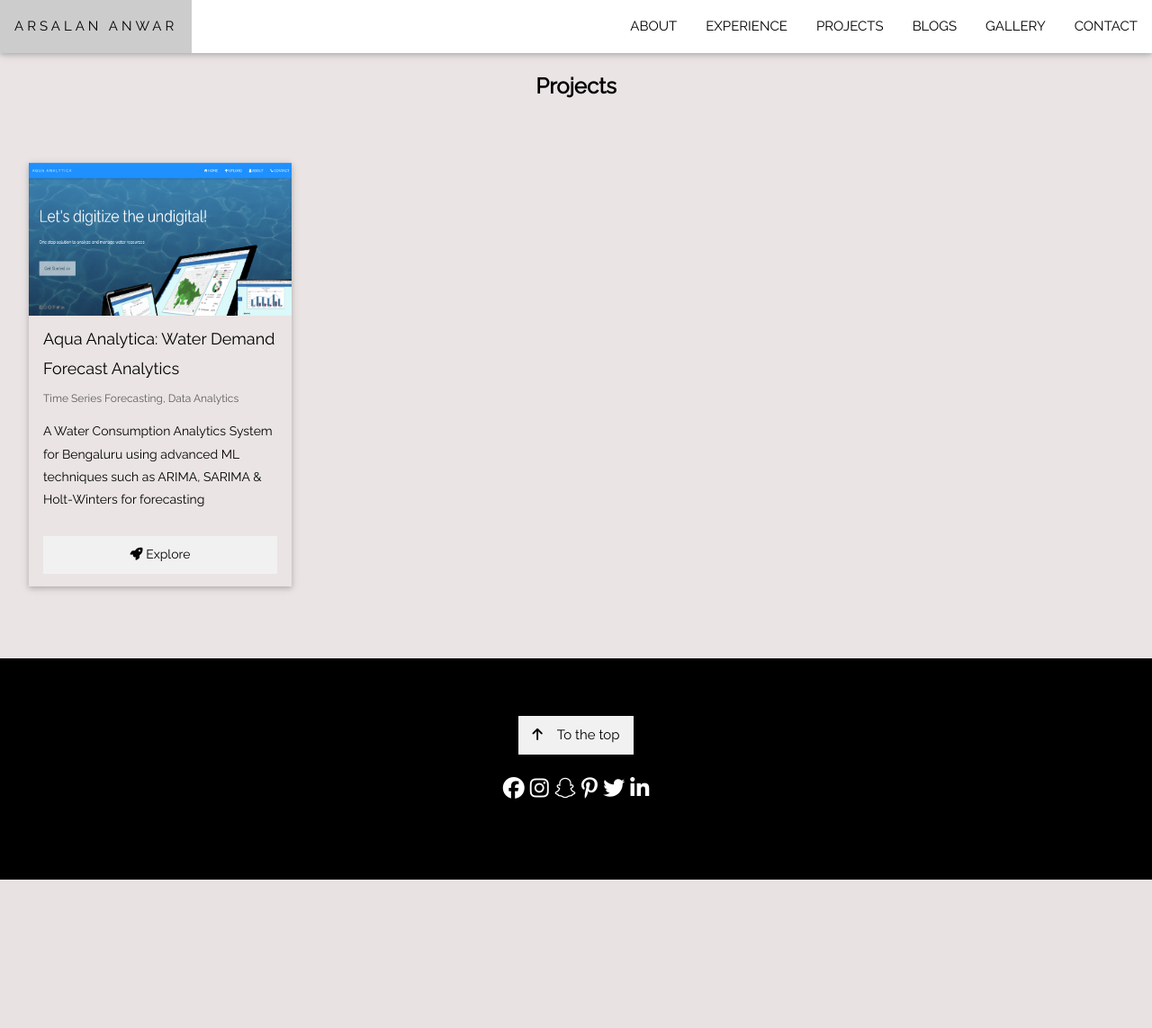
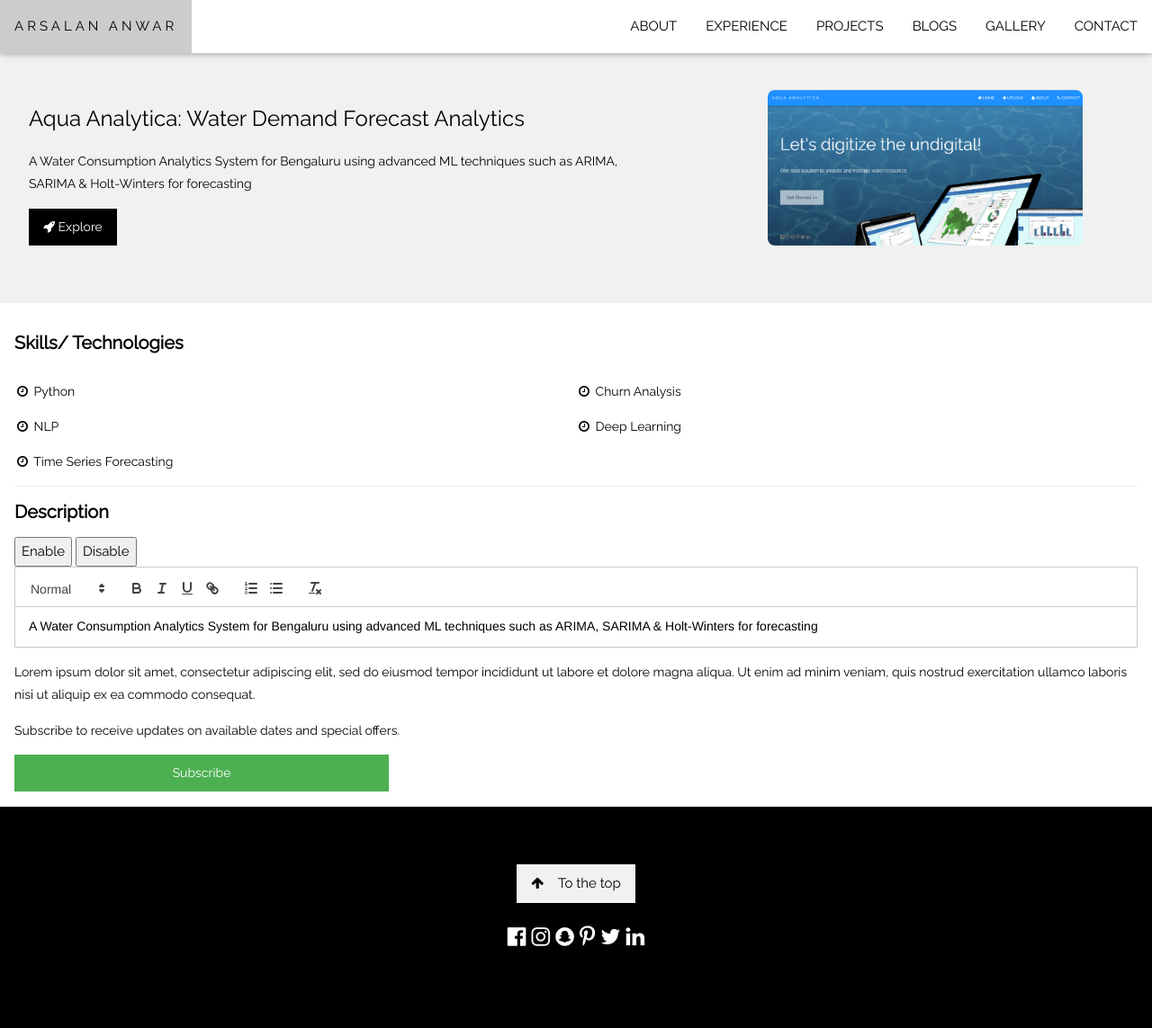
Before and after one commit to arsalananwar11/Arsalan-Portfolio, a Flask app: page /project/1 in a window 1280 px wide. Shown: the whole page at 90% size. Before the commit the page ends 978 px from the top, so only its background shows below. Run offline with Flask 3, Linux system fonts and the light colour scheme; data comes from the database, SQL or seed files in the repository; some libraries are stand-ins or nearby versions.

Commit message:
Rich editor added to the project dashboard

```diff
--- a/app.py
+++ b/app.py
@@ -13,7 +13,7 @@ from db_helper import DatabaseActions
 
 app = Flask(__name__)
 
-ENV = 'dev' # development or production
+ENV = 'prod' # development or production
 
 @app.route("/")
 @app.route("/dashboard")
--- /dev/null
+++ b/static/css/project_dashboard.css
@@ -0,0 +1,19 @@
+.inactive .ql-editor {
+    padding:0;
+    line-height:inherit;
+  }
+
+  .inactive .ql-editor p {
+    padding:inherit;
+    margin-bottom:10px;
+  }
+
+  .inactive .ql-toolbar {
+    display:none;
+  }
+
+  .inactive .ql-container.ql-snow {
+    border:none;
+    font-family:inherit;
+    font-size:inherit;
+  }
--- /dev/null
+++ b/static/js/project_dashboard.js
@@ -0,0 +1,20 @@
+const options = {
+theme: "snow",
+enable: false
+};
+var projectBody = document.getElementById('project-body'),
+projectContainer = document.getElementById('project-container'),
+    onButton = document.getElementById('on'),
+    offButton = document.getElementById('off');
+
+var quill = new Quill(projectBody, options);
+
+onButton.addEventListener('click', function() {
+projectContainer.classList.remove('inactive')
+quill.enable(true);
+});
+
+offButton.addEventListener('click', function() {
+projectContainer.classList.add('inactive');
+quill.enable(false);
+});
--- a/templates/components/main.html
+++ b/templates/components/main.html
@@ -5,11 +5,13 @@
   <title>Arsalan Anwar</title>
   <meta charset="UTF-8">
   <meta name="viewport" content="width=device-width, initial-scale=1">
+  <script src="https://ajax.googleapis.com/ajax/libs/jquery/3.5.1/jquery.min.js"></script>
   <link rel="stylesheet" href="https://www.w3schools.com/w3css/4/w3.css">
   <link rel="stylesheet" href="https://fonts.googleapis.com/css?family=Raleway">
   <link rel="stylesheet" href="https://cdnjs.cloudflare.com/ajax/libs/font-awesome/4.7.0/css/font-awesome.min.css">
   <link rel="stylesheet" href="{{url_for('static', filename='css/dashboard.css')}}">
   <link rel="stylesheet" href="{{url_for('static', filename='css/experience.css')}}">
+  <link rel="stylesheet" href="{{url_for('static', filename='css/project_dashboard.css')}}">
 
   <link rel="icon" href="https://th.bing.com/th/id/OIP.5fpEn8_U0Yz5ct2HGu4KbAAAAA?w=164&h=180&c=7&r=0&o=5&dpr=1.3&pid=1.7" type="image/x-icon" />
   <style>
@@ -46,6 +48,6 @@ body, html {
   </body>
 
   {% block page_scripts %} {% endblock %}
-  <script src="https://ajax.googleapis.com/ajax/libs/jquery/3.5.1/jquery.min.js"></script>
-  <script src='https://kit.fontawesome.com/a076d05399.js' crossorigin='anonymous'></script>
+  <!-- <script src="https://ajax.googleapis.com/ajax/libs/jquery/3.5.1/jquery.min.js"></script> -->
+  <!-- <script src='https://kit.fontawesome.com/a076d05399.js' crossorigin='anonymous'></script> -->
 </html>
--- a/templates/dashboard.html
+++ b/templates/dashboard.html
@@ -1,6 +1,8 @@
 {% extends "components/main.html" %}
 
 {% block page_body %}
+
+<script src="https://ajax.googleapis.com/ajax/libs/jquery/3.5.1/jquery.min.js"></script>
 
 <!-- Header with full-height image -->
 <header class="bgimg-1 w3-display-container w3-grayscale-min" id="top">
@@ -87,6 +89,7 @@
   </div>
 </div>
 
+
 <script>
 // Modal Image Gallery
 function onClick(element) {
--- a/templates/project_dashboard.html
+++ b/templates/project_dashboard.html
@@ -1,28 +1,64 @@
 {% extends "components/main.html" %}
 
 {% block page_body %}
+<!-- Include the Quill library -->
+<link href="https://cdn.quilljs.com/1.3.6/quill.snow.css" rel="stylesheet">
+<script src="https://cdn.quilljs.com/1.3.6/quill.js"></script>
 
-<div class="w3-container" style="padding:64px 16px" id="projects">
-    <h3 class="w3-center"><strong>Projects</strong></h3>
-    <!-- <p class="w3-center w3-large">Here are the projects implemented by Arsalan</p> -->
+<div class="w3-main w3-white">
+    <div class="w3-container w3-light-grey" style="padding:100px 16px 50px 16px" id="project-brief">
+        <div class="w3-row-padding">
+          <div class="w3-col m7">
+            <h3>{{project[1]}}</h3>
+            <p>
+                {{project[2]}}
+            </p>
+            <p><a href="#work" class="w3-button w3-black"><i class="fa fa-rocket"></i> Explore</a></p>
+          </div>
+          <div class="w3-col m1">
+            <p></p>
+          </div>
+          <div class="w3-col m4">
+            <img class="w3-image w3-round-large" src="./../static/img/{{project[6]}}" alt="About" width="350" height="250">
+          </div>
+        </div>
+      </div>
 
-    <div class="w3-row-padding" style="margin-top:64px">
-        <div class="w3-col l3 m6 w3-margin-bottom">
-            <div class="w3-card">
-            <img src="./../static/img/{{project[6]}}" class="project-cover" alt="Project" style="width:100%">
-            <div class="w3-container">
-                <h5 class="project-title">{{project[1]}}</h5>
-                <p class="w3-opacity category-tag">{{project[3]}}</p>
-                <p class="project-desc">{{project[2]}}</p>
-                <p>
-                    <a href={{project[4]}}  class="know-more" target="_blank">
-                        <button class="w3-button w3-light-grey w3-block"><i class="fa fa-rocket"></i> Explore</button>
-                    </a>
-                    </p>
-            </div>
+
+    <div class="w3-container w3-padding-16">
+      <h4><strong>Skills/ Technologies</strong></h4>
+      <div class="w3-row w3-large">
+        <div class="w3-col s6">
+          <p><i class="fa fa-fw fa-clock-o"></i> Python</p>
+          <p><i class="fa fa-fw fa-clock-o"></i> NLP</p>
+          <p><i class="fa fa-fw fa-clock-o"></i> Time Series Forecasting</p>
+        </div>
+        <div class="w3-col s6">
+          <p><i class="fa fa-fw fa-clock-o"></i> Churn Analysis</p>
+          <p><i class="fa fa-fw fa-clock-o"></i> Deep Learning</p>
+        </div>
+      </div>
+      <hr>
+
+      <h4><strong>Description</strong></h4>
+        <button id="on">Enable</button>
+        <button id="off">Disable</button>
+
+        <div id="project-container">
+            <div id="project-body">
+                <p>{{project[2]}}</p>
             </div>
         </div>
+        <hr/>
+
+        <p>Lorem ipsum dolor sit amet, consectetur adipiscing elit, sed do eiusmod tempor incididunt ut labore et dolore magna aliqua. Ut enim ad minim veniam, quis nostrud exercitation ullamco laboris nisi ut aliquip ex ea commodo consequat.</p>
+        <p>Subscribe to receive updates on available dates and special offers.</p>
+        <p><button class="w3-button w3-green w3-third" onclick="document.getElementById('subscribe').style.display='block'">Subscribe</button></p>
     </div>
-  </div>
+    <hr>
+
+<!-- End page content -->
+</div>
+<script src="./../static/js/project_dashboard.js"></script>
 
   {% endblock %}
```
Lines whose indentation alone changed are shown as unchanged.
